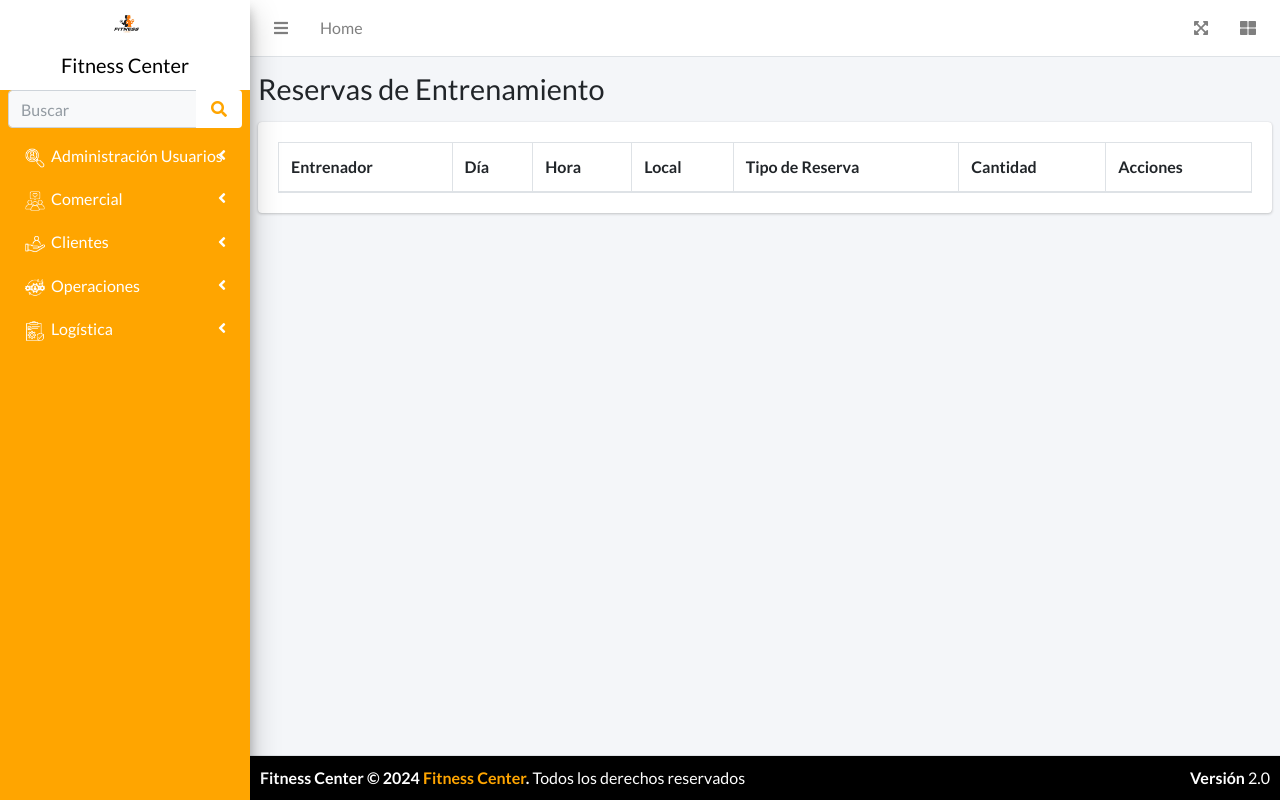
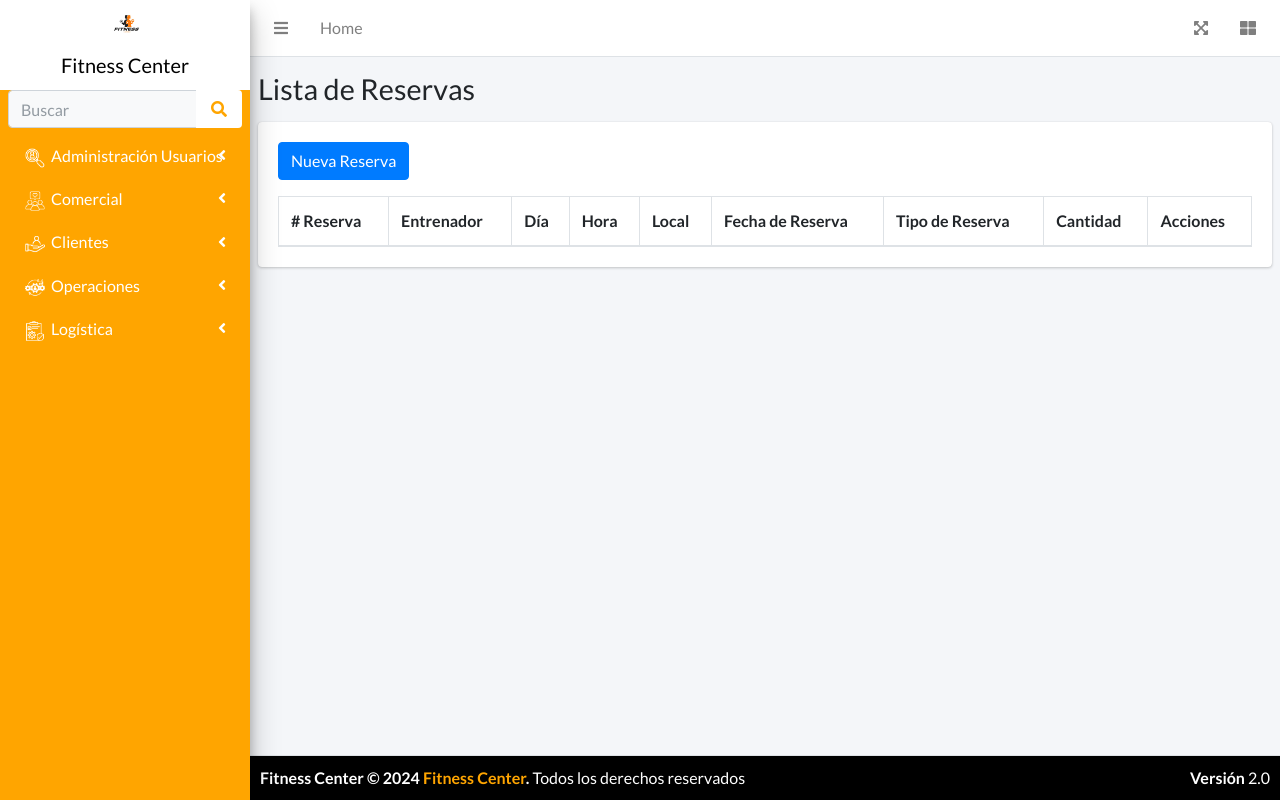
Before and after one commit to RutVBM/Lab01, a PHP site: page /reserva_entrenamientos.php in a window 1280 px wide. Run offline with PHP 8.4, Linux system fonts and the light colour scheme; data comes from the database, SQL or seed files in the repository; data that the repository does not hold is empty; some libraries are stand-ins or nearby versions.

Commit message:
version56

```diff
--- a/reserva_entrenamientos.php
+++ b/reserva_entrenamientos.php
@@ -3,7 +3,7 @@ include("header.php");
 include_once("conexion/database.php");
 include("sidebar.php");
 
-// Obtener todas las reservas con información de programación
+// Obtener todas las reservas junto con la información de la programación
 $sql = "SELECT r.id_reserva, r.fecha_reserva, r.tipo_reserva, r.cantidad, ht.id_programacion, cp.nombre_entrenador, d.dia, h.hora_inicio, h.hora_fin, lp.nombre_parque
         FROM reserva r
         INNER JOIN horario_treno ht ON r.id_programacion = ht.id_programacion
@@ -16,34 +16,39 @@ $reservas = dbQuery($sql);
 
 <div class="content-wrapper">
     <section class="content-header">
-        <h1>Reservas de Entrenamiento</h1>
+        <h1>Lista de Reservas</h1>
     </section>
     <section class="content">
         <div class="card">
             <div class="card-body">
-                <table id="listado" class="table table-bordered table-striped">
+                <a href="reserva_entrenamientos_detalle.php?sAccion=new" class="btn btn-primary mb-3">Nueva Reserva</a>
+                <table class="table table-bordered table-striped">
                     <thead>
                         <tr>
+                            <th># Reserva</th>
                             <th>Entrenador</th>
                             <th>Día</th>
                             <th>Hora</th>
                             <th>Local</th>
+                            <th>Fecha de Reserva</th>
                             <th>Tipo de Reserva</th>
                             <th>Cantidad</th>
                             <th>Acciones</th>
                         </tr>
                     </thead>
                     <tbody>
-                        <?php while ($row = mysqli_fetch_assoc($reservas)): ?>
+                        <?php while ($reserva = $reservas->fetch_assoc()): ?>
                             <tr>
-                                <td><?= htmlspecialchars($row["nombre_entrenador"]) ?></td>
-                                <td><?= htmlspecialchars($row["dia"]) ?></td>
-                                <td><?= htmlspecialchars($row["hora_inicio"]) ?> - <?= htmlspecialchars($row["hora_fin"]) ?></td>
-                                <td><?= htmlspecialchars($row["nombre_parque"]) ?></td>
-                                <td><?= htmlspecialchars($row["tipo_reserva"]) ?></td>
-                                <td><?= $row["tipo_reserva"] == "Grupal" ? $row["cantidad"] : "1" ?></td>
+                                <td><?= $reserva['id_reserva'] ?></td>
+                                <td><?= htmlspecialchars($reserva['nombre_entrenador']) ?></td>
+                                <td><?= htmlspecialchars($reserva['dia']) ?></td>
+                                <td><?= htmlspecialchars($reserva['hora_inicio']) ?> - <?= htmlspecialchars($reserva['hora_fin']) ?></td>
+                                <td><?= htmlspecialchars($reserva['nombre_parque']) ?></td>
+                                <td><?= htmlspecialchars($reserva['fecha_reserva']) ?></td>
+                                <td><?= htmlspecialchars($reserva['tipo_reserva']) ?></td>
+                                <td><?= htmlspecialchars($reserva['cantidad']) ?></td>
                                 <td>
-                                    <a href="reserva_entrenamientos_detalle.php?sAccion=edit&id_reserva=<?= $row['id_reserva'] ?>" class="btn btn-info btn-sm">Editar</a>
+                                    <a href="reserva_entrenamientos_detalle.php?sAccion=edit&id_reserva=<?= $reserva['id_reserva'] ?>" class="btn btn-info btn-sm">Editar</a>
                                 </td>
                             </tr>
                         <?php endwhile; ?>
```
Also changed, not shown: reserva_entrenamientos_detalle.php (+26 -5 lines).
